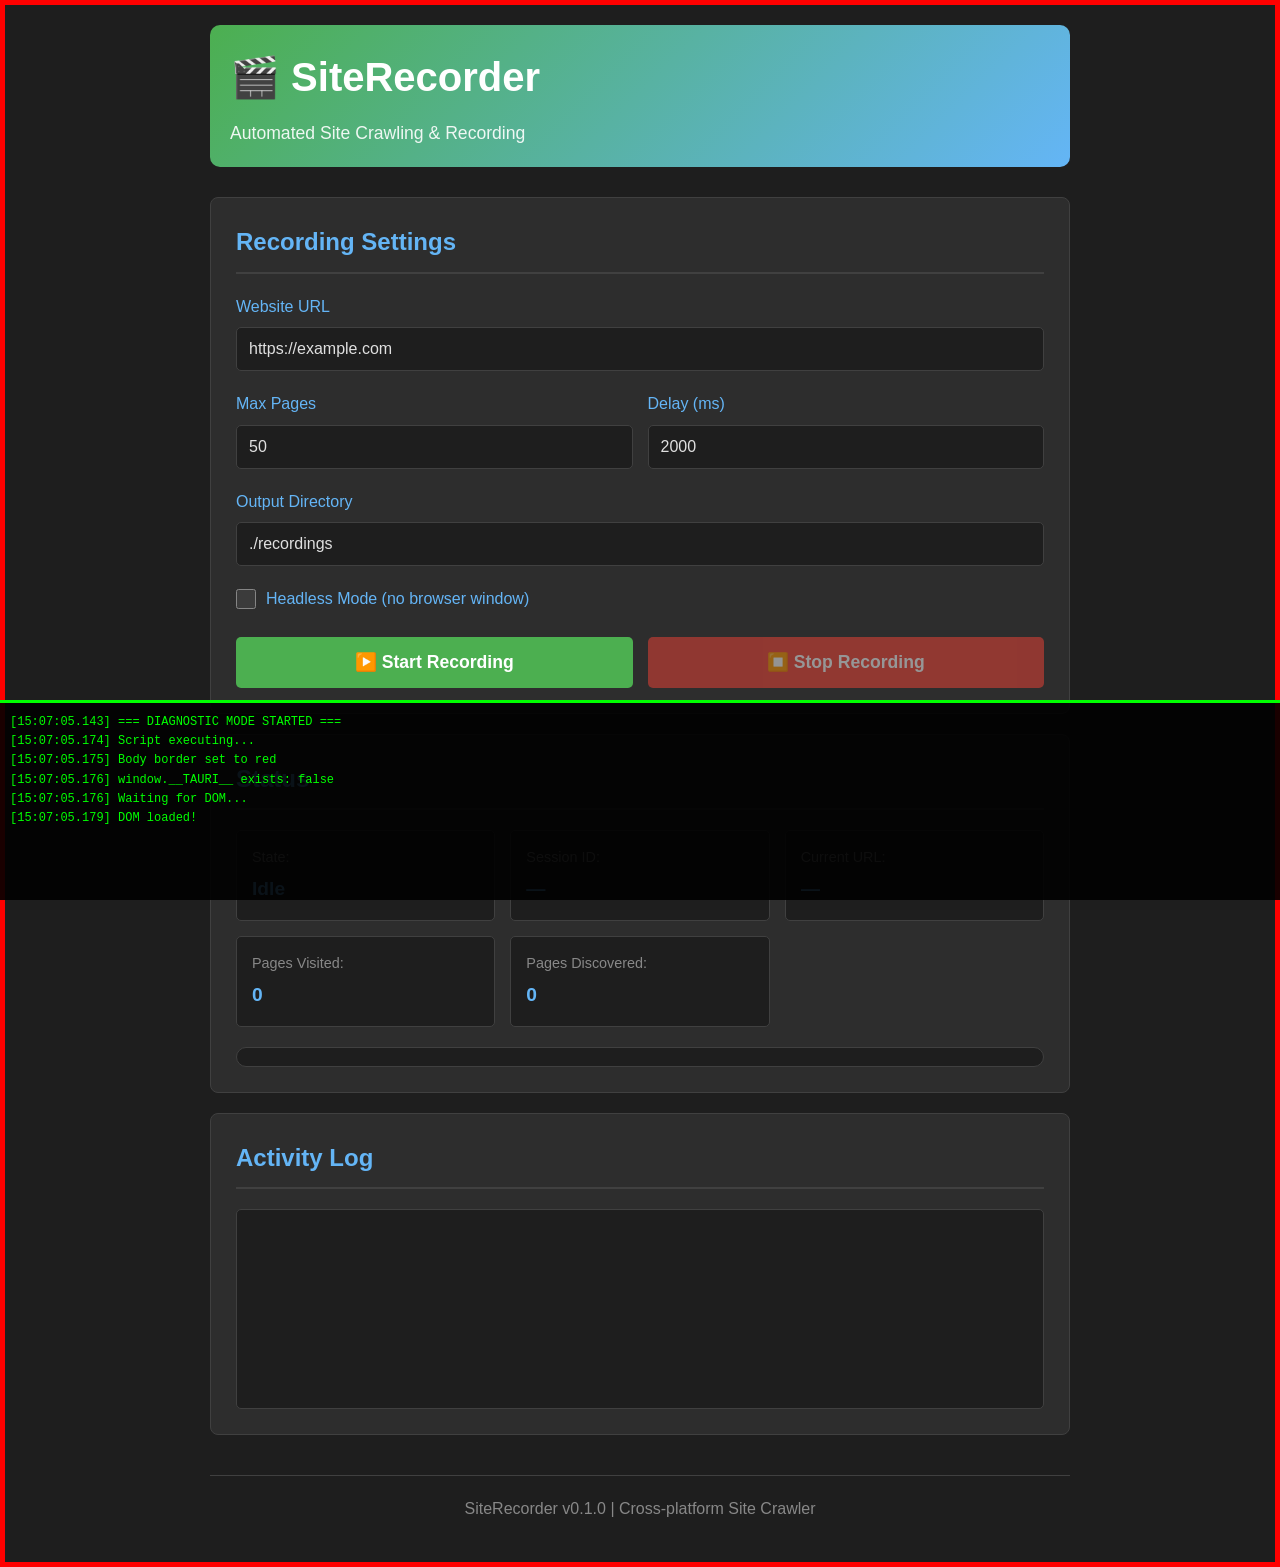
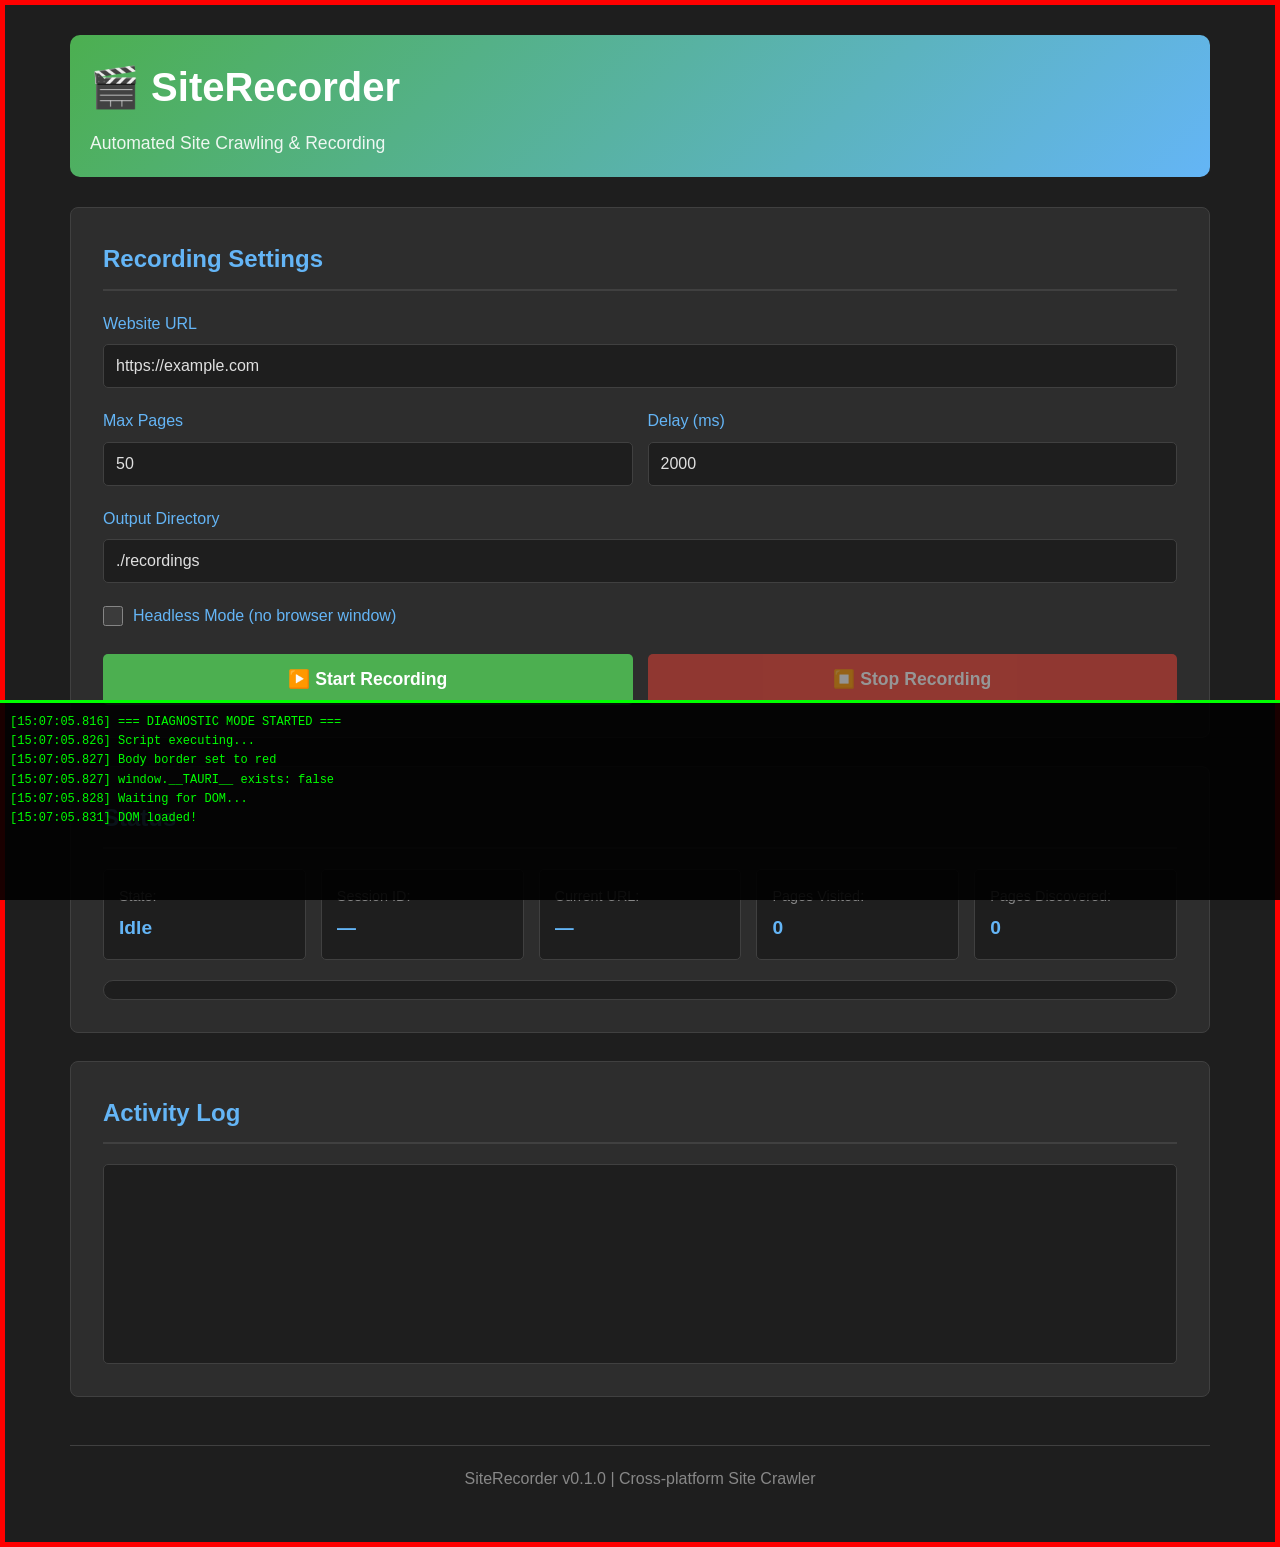

style(ui): widen container to 1200px and add breathing room to panels/sections

--- a/ui/styles.css
+++ b/ui/styles.css
@@ -35,9 +35,9 @@ body {
 }
 
 .container {
-    max-width: 900px;
+    max-width: 1200px;
     margin: 0 auto;
-    padding: 20px;
+    padding: 30px;
     min-height: 100vh;
     display: flex;
     flex-direction: column;
@@ -98,8 +98,8 @@ main {
 .panel {
     background-color: var(--panel-bg);
     border-radius: 8px;
-    padding: 25px;
-    margin-bottom: 20px;
+    padding: 32px;
+    margin-bottom: 28px;
     border: 1px solid var(--border-color);
 }
 
@@ -505,7 +505,7 @@ footer {
 /* ==================== VULNERABILITY SCANNER ==================== */
 
 .vuln-controls {
-    margin-bottom: 20px;
+    margin-bottom: 28px;
 }
 
 .vuln-controls .form-group {
@@ -517,8 +517,8 @@ footer {
     background: var(--bg-color);
     border: 1px solid var(--border-color);
     border-radius: 8px;
-    padding: 20px;
-    margin-bottom: 20px;
+    padding: 24px;
+    margin-bottom: 24px;
 }
 
 .summary-header {
@@ -558,8 +558,8 @@ footer {
 .summary-grid {
     display: grid;
     grid-template-columns: repeat(5, 1fr);
-    gap: 15px;
-    margin-bottom: 20px;
+    gap: 18px;
+    margin-bottom: 24px;
 }
 
 .summary-item {
